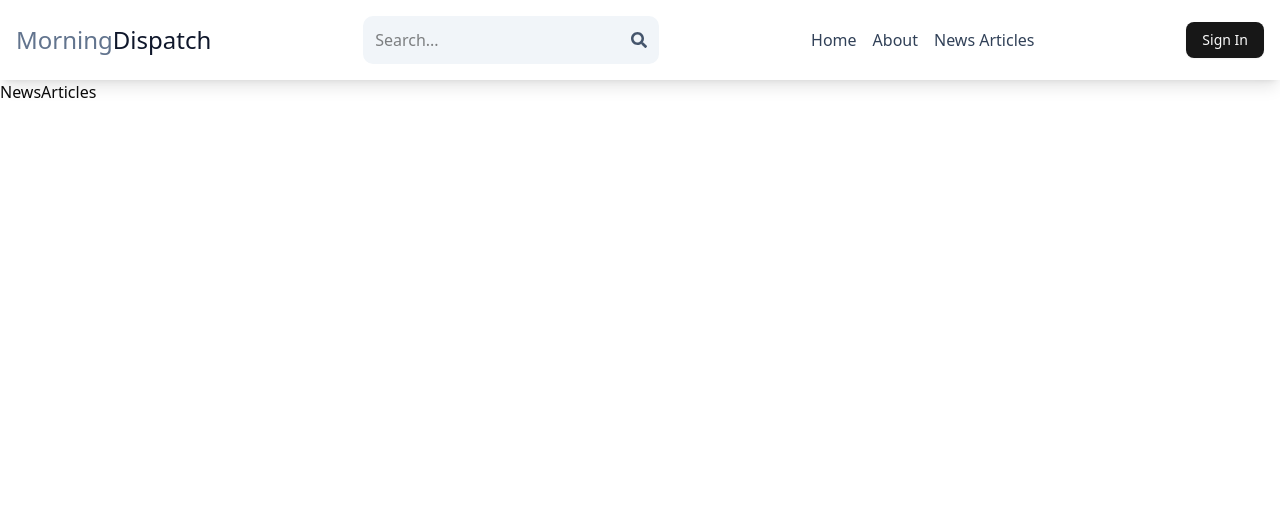
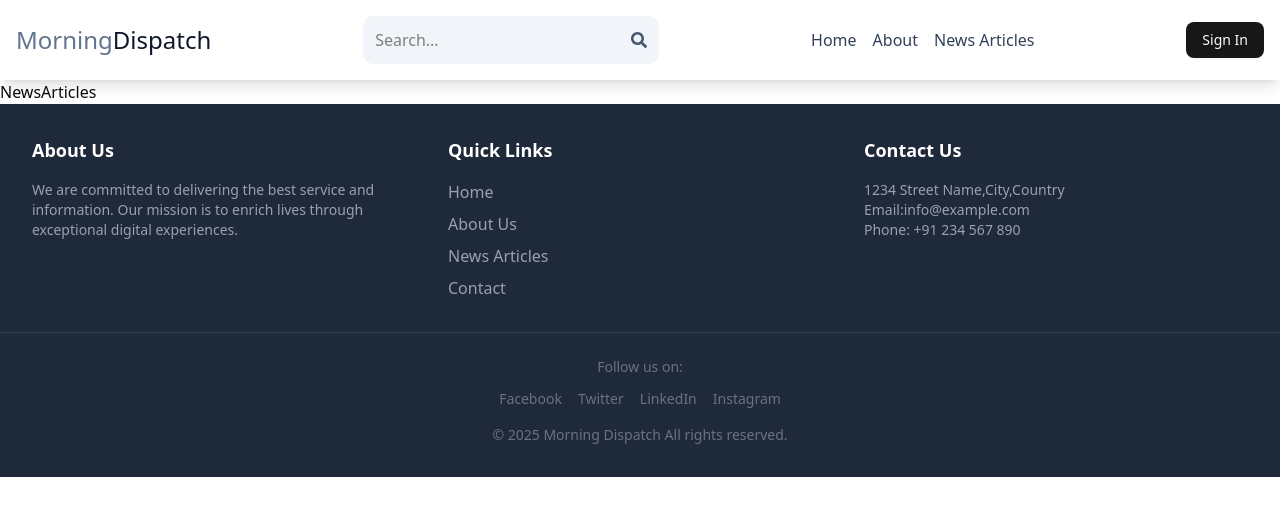
Before and after one commit to vehumbe/News-Article-Application, a React (Vite) app in the folder frontend/: page /news in a window 1280 px wide. Shown: the top 516 px of the page. Built offline with nearby package versions, Linux system fonts and the light colour scheme.

Commit message:
Create footer component

```diff
--- a/frontend/src/App.jsx
+++ b/frontend/src/App.jsx
@@ -8,6 +8,7 @@
 import NewsArticles from "./pages/NewsArticles";
 import Header from "./components/shared/Header";
 import { Toaster } from "@/components/ui/sonner";
+import Footer from "@/components/shared/Footer";
 
 const App = () => {
   return (
@@ -23,6 +24,8 @@
         <Route path="/news" element={<NewsArticles />} />
       </Routes>
 
+      <Footer />
+
       <Toaster />
     </BrowserRouter>
   );
--- a/frontend/src/auth/forms/SignUpForm.jsx
+++ b/frontend/src/auth/forms/SignUpForm.jsx
@@ -20,11 +20,11 @@
 const formSchema = z.object({
   username: z
     .string()
-    .min(2, { message: "Username must be atleast 2 characters." }),
+    .min(2, { message: "Username must be at least 2 characters." }),
   email: z.string().email({ message: "Invalid email address." }),
   password: z
     .string()
-    .min(8, { message: "Password must be atleast 8 characters." }),
+    .min(8, { message: "Password must be at least 8 characters." }),
 });
 
 const SignUpForm = () => {
--- /dev/null
+++ b/frontend/src/components/shared/Footer.jsx
@@ -0,0 +1,90 @@
+import React from "react";
+import { Link } from "react-router-dom";
+
+const Footer = () => {
+  return (
+    <div className="bg-gray-800 text-white py-8">
+      <div
+        className="container mx-auto px-6 lg:px-8 grid grid-cols-1 md:grid-cols-3
+    gap-8"
+      >
+        {/* About Us */}
+        <div>
+          <h2 className="text-lg font-semibold mb-4">About Us</h2>
+          <p className="text-gray-400 text-sm">
+            We are committed to delivering the best service and information. Our
+            mission is to enrich lives through exceptional digital experiences.
+          </p>
+        </div>
+
+        {/* Quick Links */}
+        <div>
+          <h2 className="text-lg font-semibold mb-4">Quick Links</h2>
+
+          <ul className="space-y-2 text-gray-400">
+            <li>
+              <Link to={"/"} className="hover:text-white">
+                Home
+              </Link>
+            </li>
+            <li>
+              <Link to={"/about"} className="hover:text-white">
+                About Us
+              </Link>
+            </li>
+            <li>
+              <Link to={"/news"} className="hover:text-white">
+                News Articles
+              </Link>
+            </li>
+            <li>
+              <Link to={"/"} className="hover:text-white">
+                Contact
+              </Link>
+            </li>
+          </ul>
+        </div>
+
+        {/* Contact Us */}
+        <div>
+          <h2 className="text-lg font-semibold mb-4">Contact Us</h2>
+          <p className="text-gray-400 text-sm">1234 Street Name,City,Country</p>
+          <p className="text-gray-400 text-sm">Email:info@example.com</p>
+          <p className="text-gray-400 text-sm">Phone: +91 234 567 890</p>
+        </div>
+      </div>
+
+      {/* Social Media and Copyright */}
+      <div
+        className="mt-8 border-t border-gray-700 pt-6 text-center text-gray-500
+      text-sm"
+      >
+        <p>Follow us on:</p>
+        <div className="flex justify-center space-x-4 mt-3">
+          <a href="#" className="hover:text-white">
+            Facebook
+          </a>
+
+          <a href="#" className="hover:text-white">
+            Twitter
+          </a>
+
+          <a href="#" className="hover:text-white">
+            LinkedIn
+          </a>
+
+          <a href="#" className="hover:text-white">
+            Instagram
+          </a>
+        </div>
+
+        <p className="mt-4">
+          &copy; {new Date().getFullYear()} Morning Dispatch All rights
+          reserved.
+        </p>
+      </div>
+    </div>
+  );
+};
+
+export default Footer;
```
